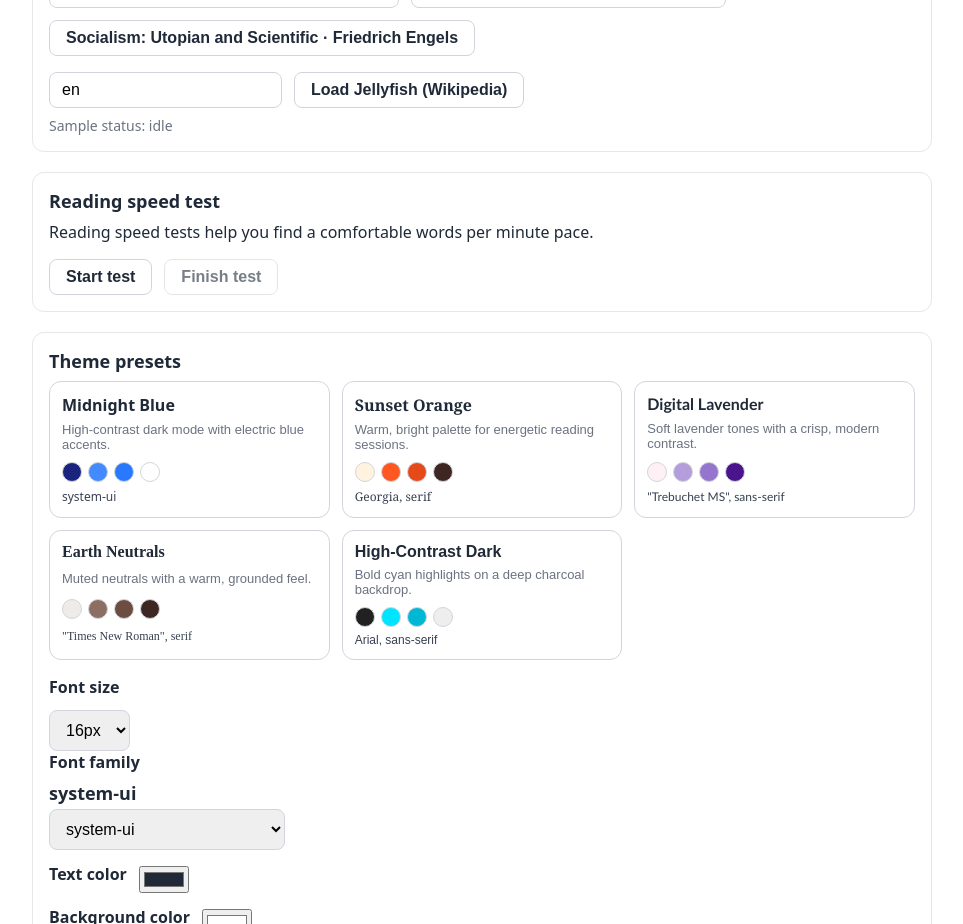
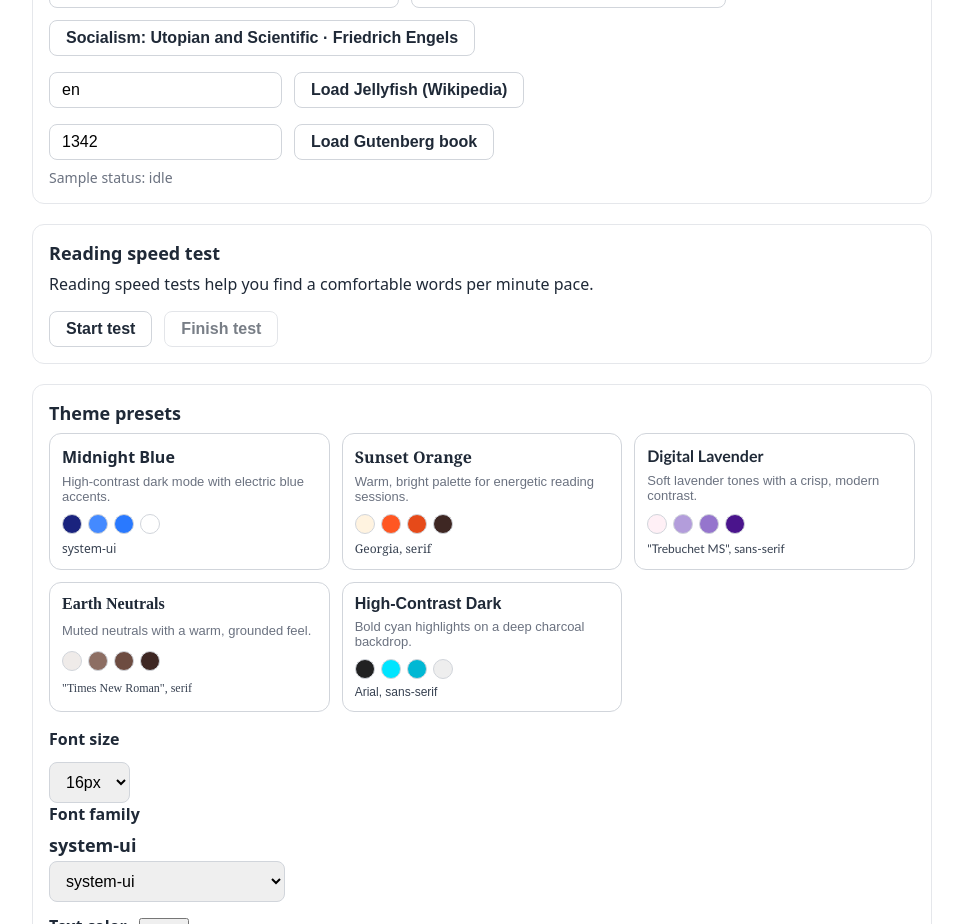
Before and after one commit to bandeiracaio/FastReader, a React (Vite) app: page / in a window 1280 px wide. Shown: the part 1140-2064 px from the top of the page, without its empty margins (158-1121 px from the left). Built offline with nearby package versions, Linux system fonts and the light colour scheme.

Commit message:
Add Gutenberg book loader

```diff
--- a/src/App.tsx
+++ b/src/App.tsx
@@ -336,6 +336,7 @@ const LONG_SAMPLE_CATEGORIES: SampleCategory[] = [
   }
 ];
 const DEFAULT_WIKIPEDIA_LANGUAGE = "en";
+const DEFAULT_GUTENBERG_ID = "1342";
 
 type ImportStatus = (typeof IMPORT_STATUSES)[number];
 
@@ -386,6 +387,9 @@ export default function App() {
   const [sessionStartMs, setSessionStartMs] = useState<number | null>(null);
   const [wikipediaLanguage, setWikipediaLanguage] = useState(
     DEFAULT_WIKIPEDIA_LANGUAGE
+  );
+  const [gutenbergBookId, setGutenbergBookId] = useState(
+    DEFAULT_GUTENBERG_ID
   );
   const [sampleStatus, setSampleStatus] = useState<
     "idle" | "loading" | "success" | "error"
@@ -839,6 +843,10 @@ export default function App() {
     setWikipediaLanguage(event.target.value.trim().toLowerCase());
   };
 
+  const handleGutenbergIdChange = (event: React.ChangeEvent<HTMLInputElement>) => {
+    setGutenbergBookId(event.target.value.trim());
+  };
+
   const handleLoadWikipediaSample = async () => {
     if (!wikipediaLanguage) {
       return;
@@ -867,6 +875,39 @@ export default function App() {
       setSampleStatus("error");
       setSampleError(
         error instanceof Error ? error.message : "Sample load failed."
+      );
+    }
+  };
+
+  const handleLoadGutenbergSample = async () => {
+    const normalizedId = gutenbergBookId.replace(/[^0-9]/g, "");
+    if (!normalizedId) {
+      setSampleStatus("error");
+      setSampleError("Enter a valid Gutenberg book ID.");
+      return;
+    }
+
+    setSampleStatus("loading");
+    setSampleError(null);
+
+    try {
+      const proxyUrl = `https://r.jina.ai/http://www.gutenberg.org/cache/epub/${normalizedId}/pg${normalizedId}.txt`;
+      const response = await fetch(proxyUrl);
+      if (!response.ok) {
+        throw new Error("Failed to load Gutenberg book.");
+      }
+
+      const text = await response.text();
+      if (!text.trim()) {
+        throw new Error("Gutenberg book was empty.");
+      }
+
+      handleSampleSelect(text);
+      setSampleStatus("success");
+    } catch (error) {
+      setSampleStatus("error");
+      setSampleError(
+        error instanceof Error ? error.message : "Gutenberg load failed."
       );
     }
   };
@@ -1001,6 +1042,24 @@ export default function App() {
               data-testid="wikipedia-sample"
             >
               Load Jellyfish (Wikipedia)
+            </button>
+          </div>
+          <div className="app__controls app__samples-row">
+            <input
+              className="app__input"
+              type="text"
+              value={gutenbergBookId}
+              onChange={handleGutenbergIdChange}
+              placeholder="Gutenberg book ID (e.g., 1342)"
+              data-testid="gutenberg-id"
+            />
+            <button
+              type="button"
+              className="app__button"
+              onClick={handleLoadGutenbergSample}
+              data-testid="gutenberg-sample"
+            >
+              Load Gutenberg book
             </button>
           </div>
           <div className="app__meta" data-testid="sample-status">
```
Also changed, not shown: 2 other files (tests, documents, lock files or other folders).
